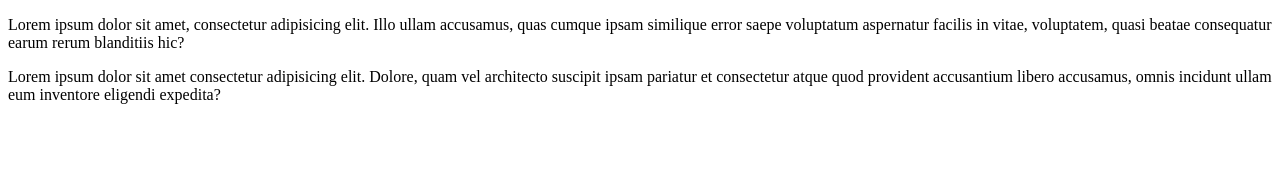
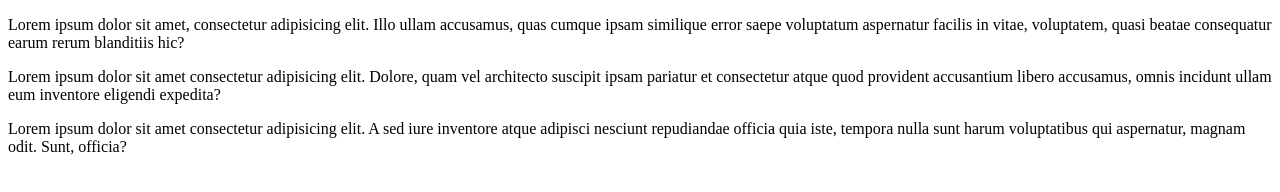
Before and after one commit to Anjali-1705/GIT-BASIC, a plain HTML site: page index.html in a window 1280 px wide. Drawn offline with Linux system fonts and the light colour scheme.

Commit message:
New Bracnch

```diff
--- a/index.html
+++ b/index.html
@@ -14,5 +14,9 @@
     <p>
         Lorem ipsum dolor sit amet consectetur adipisicing elit. Dolore, quam vel architecto suscipit ipsam pariatur et consectetur atque quod provident accusantium libero accusamus, omnis incidunt ullam eum inventore eligendi expedita?
     </p>
+
+    <p>
+        Lorem ipsum dolor sit amet consectetur adipisicing elit. A sed iure inventore atque adipisci nesciunt repudiandae officia quia iste, tempora nulla sunt harum voluptatibus qui aspernatur, magnam odit. Sunt, officia?
+    </p>
 </body>
 </html>
```
